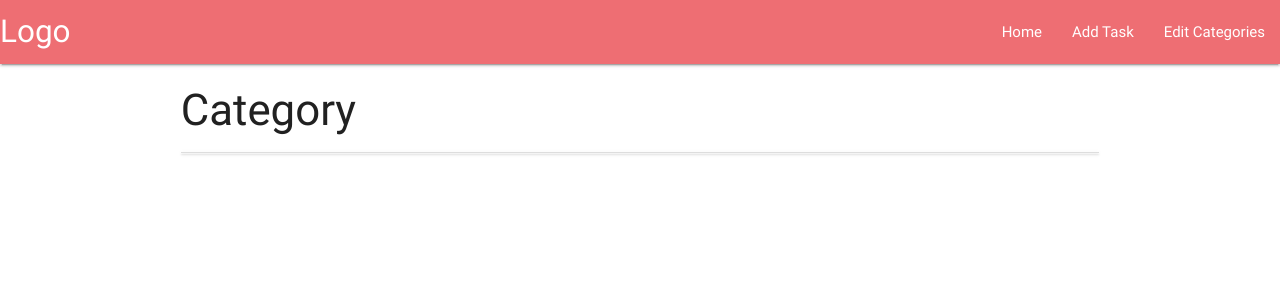
After one commit to jamiebird119/task_manager, a Flask app: page /get_categories/ in a window 1280 px wide. The commit adds this page. Shown: the top 300 px of the page. Run offline with Flask 2, Linux system fonts and the light colour scheme; data that the repository does not hold is empty; some libraries are stand-ins or nearby versions.

Commit message:
Added categories editor page and functionality

```diff
--- a/app.py
+++ b/app.py
@@ -42,19 +42,45 @@ def edit_task(task_id):
                            categories=all_categories)
 
 
-
 @app.route('/update_task/<task_id>', methods=["POST"])
 def update_task(task_id):
     tasks = mongo.db.tasks
-    tasks.update( {'_id': ObjectId(task_id)},
-    {
-        'task_name':request.form.get('task_name'),
-        'category_name':request.form.get('category_name'),
+    tasks.update({'_id': ObjectId(task_id)},
+                 {
+        'task_name': request.form.get('task_name'),
+        'category_name': request.form.get('category_name'),
         'task_description': request.form.get('task_description'),
         'due_date': request.form.get('due_date'),
-        'is_urgent':request.form.get('is_urgent')
+        'is_urgent': request.form.get('is_urgent')
     })
     return redirect(url_for('get_tasks'))
+
+
+@app.route('/delete_task/<task_id>')
+def delete_task(task_id):
+    mongo.db.tasks.remove({'_id': ObjectId(task_id)})
+    return redirect(url_for("get_tasks"))
+
+
+@app.route('/get_categories/')
+def get_categories():
+    return render_template('categories.html',
+                           categories=mongo.db.categories.find())
+
+
+@app.route('/edit_category/<category_id>')
+def edit_category(category_id):
+    return render_template('editcategory.html',
+                           category=mongo.db.categories.find_one(
+                               {'_id': ObjectId(category_id)}))
+
+
+@app.route('/update_category/<category_id>', methods=["POST"])
+def update_category(category_id):
+    mongo.db.categories.update(
+        {'_id': ObjectId(category_id)},
+        {'category_name': request.form.get('category_name')})
+    return redirect(url_for('get_categories'))
 
 
 if __name__ == '__main__':
--- a/templates/base.html
+++ b/templates/base.html
@@ -22,6 +22,7 @@
         <ul id="nav-mobile" class="right hide-on-med-and-down">
           <li><a href="{{ url_for('get_tasks') }}">Home</a></li>
           <li><a href="{{ url_for('add_task') }}">Add Task</a></li>
+          <li><a href="{{ url_for('get_categories') }}">Edit Categories</a></li>
         </ul>
       </div>
     </nav>
--- /dev/null
+++ b/templates/categories.html
@@ -0,0 +1,26 @@
+{% extends 'base.html' %} {% block content %}
+
+<div class="row">
+	<h3> Category </h3>
+	<ul class="collapsible">
+		{% for category in categories %}
+		<li>
+			<div class="collapsible-header">
+				<div class="col">
+					<div class="inline_actions">
+						<a href="{{ url_for('edit_category', category_id=category._id)}}"
+							class="waves-effect waves-light btn btn_small">Edit</a>
+						<a href=""
+							class="waves-effect waves-light btn btn_small blue">Delete</a>
+					</div>
+				</div>
+				<div class="col ">
+					<strong>{{category.category_name}} </strong>
+				</div>
+			</div>
+
+		</li>
+		{% endfor %}
+	</ul>
+</div>
+{% endblock %}
--- a/templates/tasks.html
+++ b/templates/tasks.html
@@ -14,7 +14,7 @@
               class="waves-effect waves-light btn btn_small"
               >Edit</a
             >
-            <a class="waves-effect waves-light btn btn_small blue">Done</a>
+            <a href="{{url_for('delete_task', task_id=task._id)}}" class="waves-effect waves-light btn btn_small blue">Done</a>
           </div>
         </div>
         <div class="col s9 task_header">
```
Also changed, not shown: templates/editcategory.html (added, +39 -0 lines).
